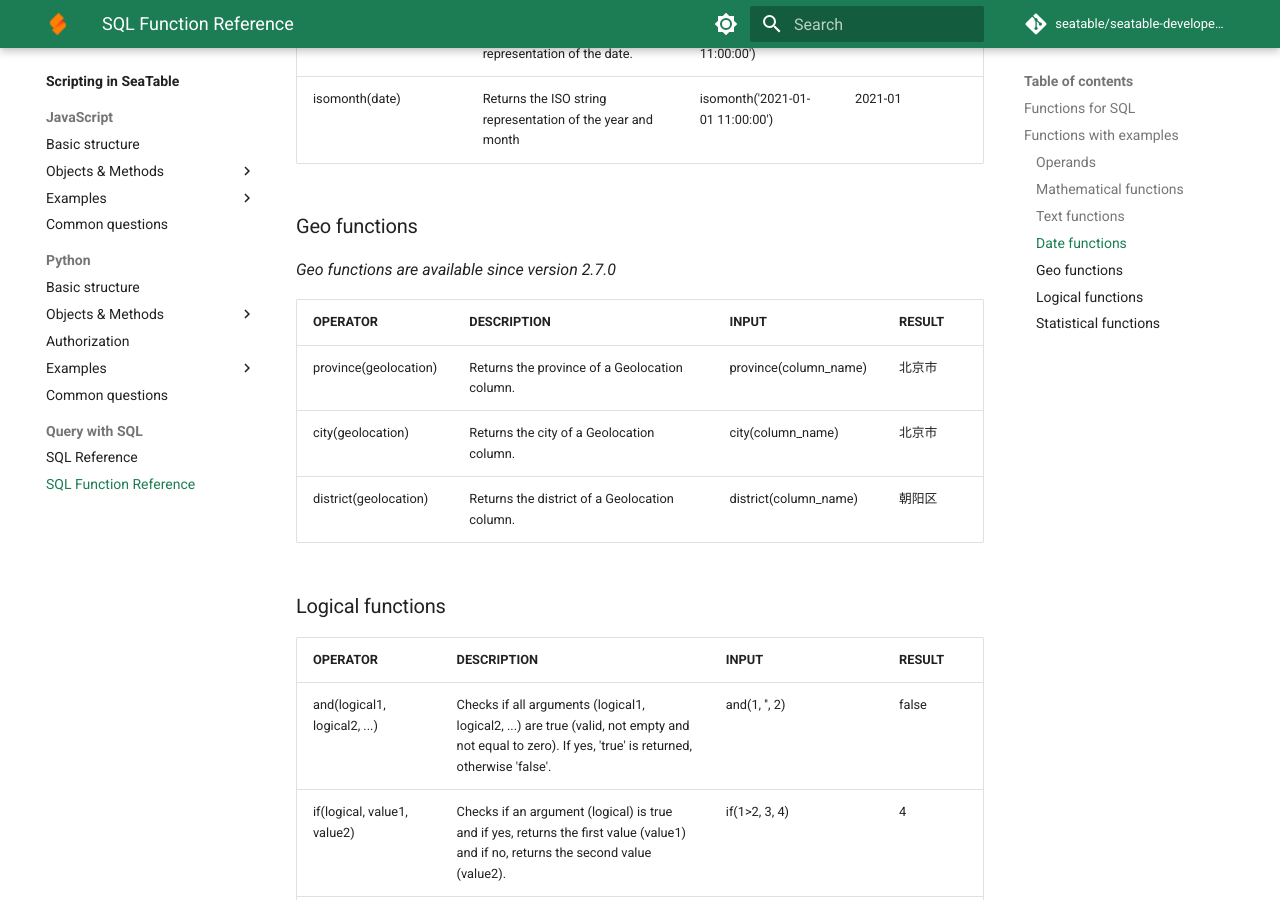
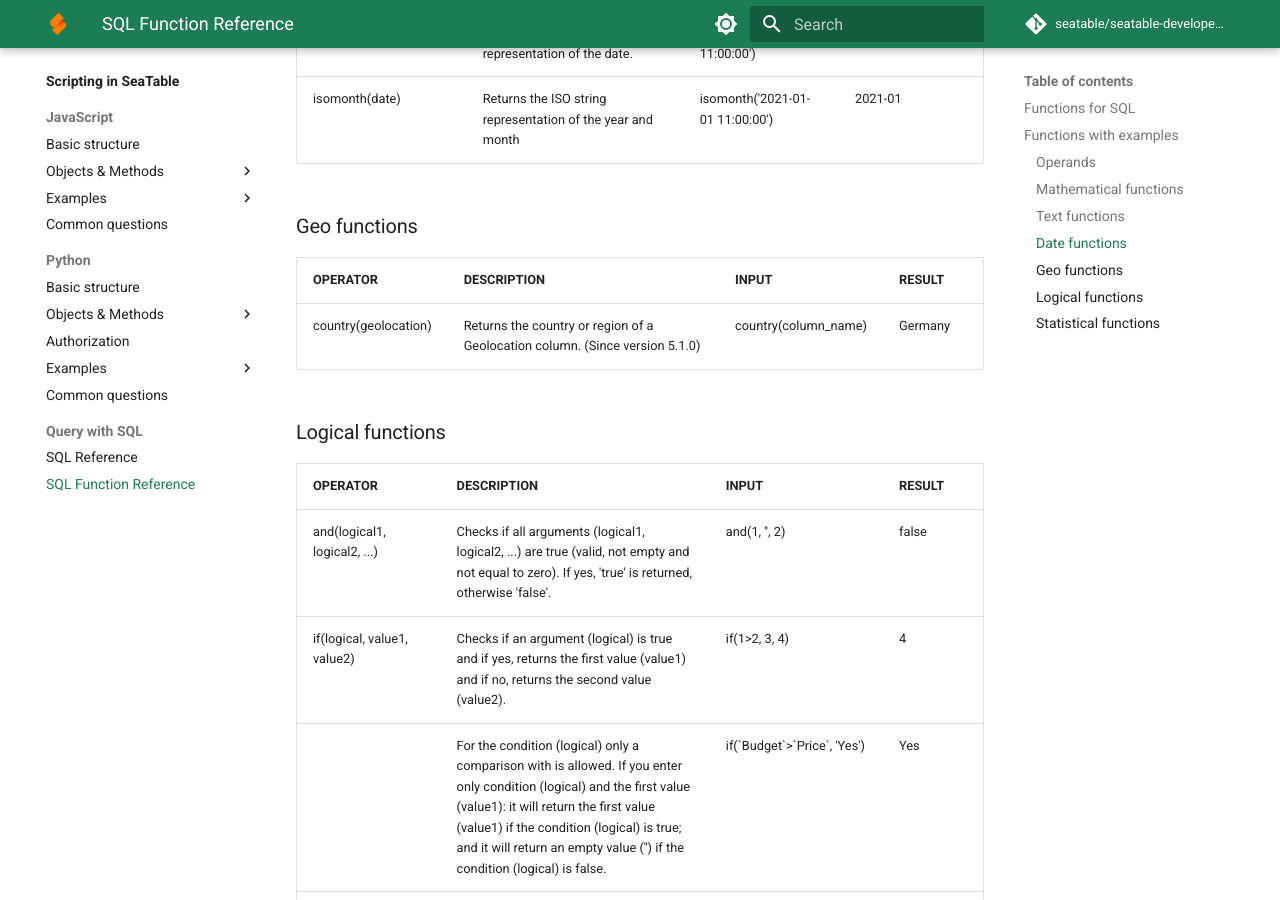
Before and after one commit to seatable/seatable-developer-docs, an MkDocs documentation site: the page built from docs/scripts/sql/functions.md, in a window 1280 px wide and 900 px high, scrolled down 12900 px. Built offline with MkDocs 1.6.1 and Material for MkDocs 9.7.7, drawn with Linux system fonts in a browser that asks for light colours; comment, search, counter and statistics services are not loaded.

Commit message:
add country function (#30)
* add country function

* add version

* Update functions.md

Remove province, city, district functions, which is not useful for global users.

---------

Co-authored-by: Jiaqiang Xu <jonathan.xu@seafile.com>

```diff
--- a/docs/scripts/sql/functions.md
+++ b/docs/scripts/sql/functions.md
@@ -154,13 +154,9 @@ When passing a parameter with time or date type, you can specify a contant in "2
 
 ### Geo functions
 
-_Geo functions are available since version 2.7.0_
-
 | OPERATOR              | DESCRIPTION                                   | INPUT                 | RESULT |
 | :-------------------- | :-------------------------------------------- | :-------------------- | :----- |
-| province(geolocation) | Returns the province of a Geolocation column. | province(column_name) | 北京市 |
-| city(geolocation)     | Returns the city of a Geolocation column.     | city(column_name)     | 北京市 |
-| district(geolocation) | Returns the district of a Geolocation column. | district(column_name) | 朝阳区 |
+| country(geolocation)  | Returns the country or region of a Geolocation column. (Since version 5.1.0) | country(column_name) | Germany |
 
 ### Logical functions
 
```
